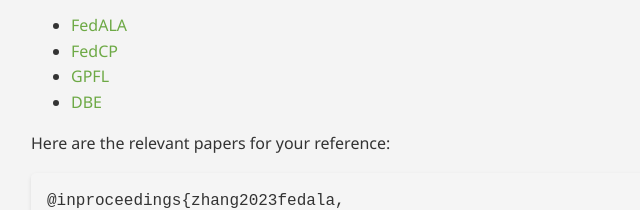
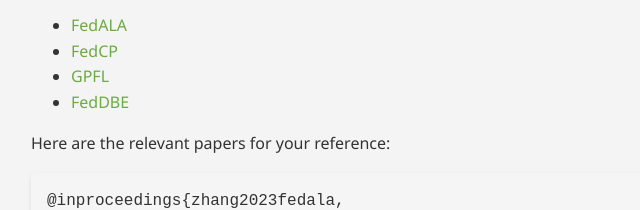
Before and after one commit to fleaf00571/PFLlib, a plain HTML site: page docs/benchmark.html in a window 1280 px wide. Shown: the part 1994-2204 px from the top of the page, 249-889 px from the left. Drawn offline with nearby package versions, Linux system fonts and the light colour scheme; some packages are replaced by stand-ins of ours; no server answers.

Commit message:
Update benchmark.html

```diff
--- a/docs/benchmark.html
+++ b/docs/benchmark.html
@@ -451,7 +451,7 @@
                     <li><a href="https://github.com/TsingZ0/FedALA">FedALA</a></li>
                     <li><a href="https://github.com/TsingZ0/FedCP">FedCP</a></li>
                     <li><a href="https://github.com/TsingZ0/GPFL">GPFL</a></li>
-                    <li><a href="https://github.com/TsingZ0/DBE">DBE</a></li>
+                    <li><a href="https://github.com/TsingZ0/DBE">FedDBE</a></li>
                 </ul>
 
                 <p>Here are the relevant papers for your reference:</p>
```
